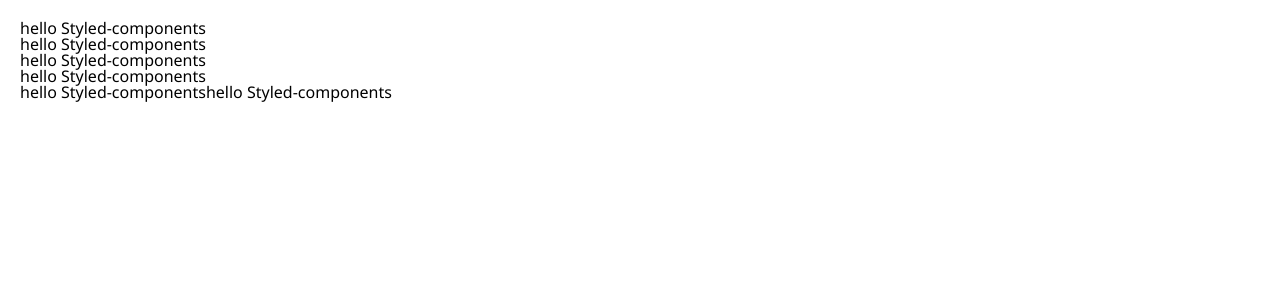
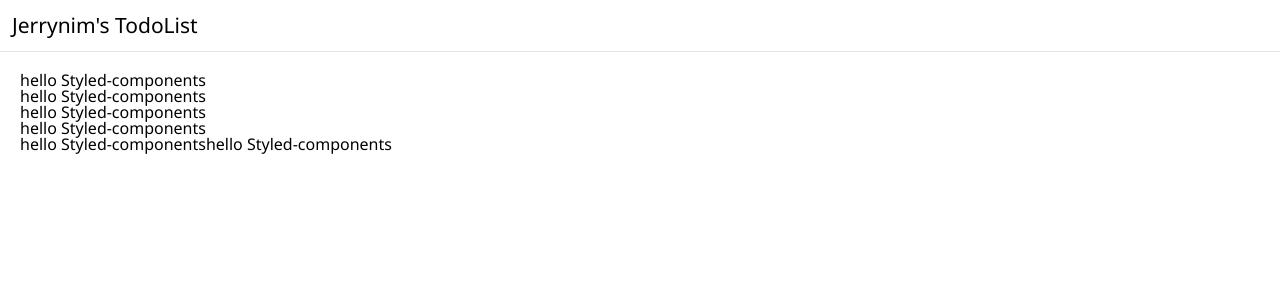
Before and after one commit to charole/next-todo, a Next.js app: page / in a window 1280 px wide. Shown: the top 300 px of the page. Built offline with nearby package versions, Linux system fonts and the light colour scheme.

Commit message:
header 공통 컴포넌트 추가.
header 추가 및 palette style 추가.

```diff
--- /dev/null
+++ b/components/Header.tsx
@@ -0,0 +1,25 @@
+import React from 'react';
+import styled from 'styled-components';
+import palette from '../styles/palette';
+
+const Container = styled.div`
+  display: flex;
+  align-items: center;
+  width: 100%;
+  height: 52px;
+  padding: 0 12px;
+  border-bottom: 1px solid ${palette.gray};
+  h1 {
+    font-size: 21px;
+  }
+`;
+
+const Header: React.FC = () => {
+  return (
+    <Container>
+      <h1>Jerrynim's TodoList</h1>
+    </Container>
+  );
+};
+
+export default Header;
--- a/pages/_app.tsx
+++ b/pages/_app.tsx
@@ -1,10 +1,12 @@
-import App, { AppContext, AppProps, AppInitialProps } from 'next/app';
+import { AppProps } from 'next/app';
+import Header from '../components/Header';
 import GlobalStyle from '../styles/GlobalStyle';
 
 const app = ({ Component, pageProps }: AppProps) => {
   return (
     <>
       <GlobalStyle />
+      <Header />
       <Component {...pageProps} />
     </>
   );
--- /dev/null
+++ b/styles/palette.ts
@@ -0,0 +1,11 @@
+export default {
+  red: '#ffafb0',
+  orange: '#ffc282',
+  yellow: '#fcffb0',
+  green: '#e2ffaf',
+  blue: '#aee4ff',
+  navy: '#b5c7ed',
+  gray: '#e5e5e5',
+  deep_red: '#f35456',
+  deep_green: '#47e774',
+};
```
Also changed, not shown: .eslintrc.js.
